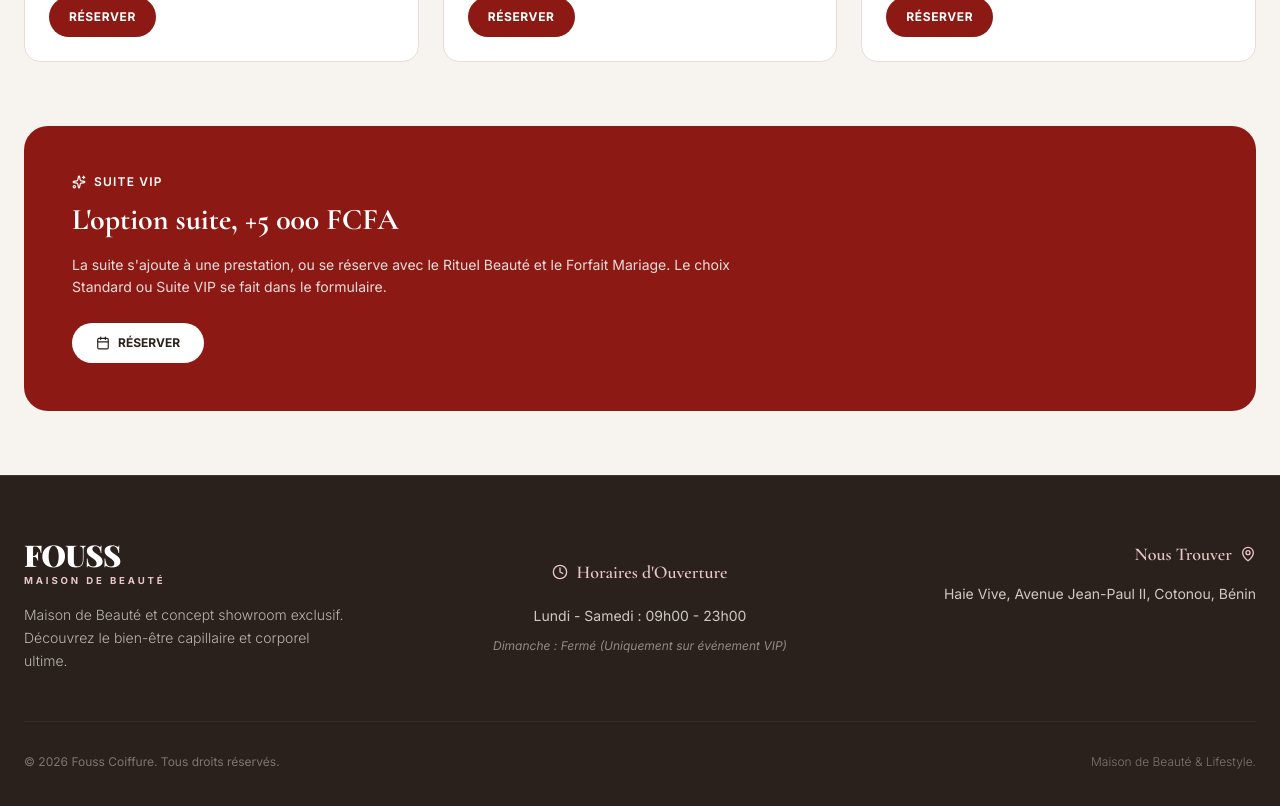
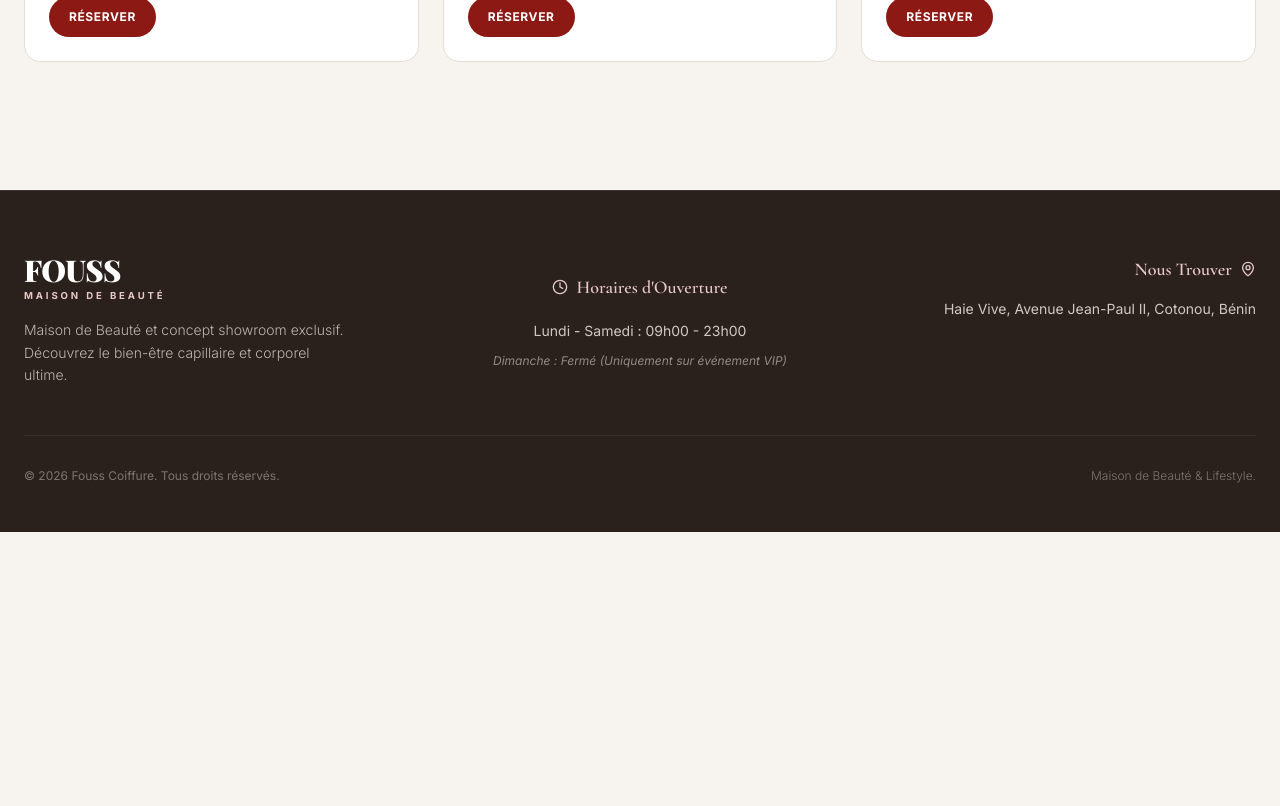
Before and after one commit to Soboure/fouss_coiffure, a React (Vite) app: page /tarifs in a window 1280 px wide. Shown: the part 820-1626 px from the top of the page. After the commit the page ends 1352 px from the top, so only its background shows below. Built offline with nearby package versions, Linux system fonts and the light colour scheme; a web font is replaced by a local one.

Commit message:
Retire le bandeau Suite VIP de la page tarifs.

```diff
--- a/src/TarifsPage.tsx
+++ b/src/TarifsPage.tsx
@@ -5,7 +5,7 @@
 
 import React, { useState } from 'react';
 import { Link } from 'react-router-dom';
-import { Clock, Sparkles, Calendar } from 'lucide-react';
+import { Clock } from 'lucide-react';
 import { motion, AnimatePresence } from 'motion/react';
 import Navbar from './Navbar';
 import Footer from './Footer';
@@ -118,20 +118,6 @@
           </motion.div>
         </AnimatePresence>
 
-        <section className="bg-bordeaux text-white rounded-3xl p-8 md:p-12">
-          <div className="flex items-center gap-2 text-xs font-semibold uppercase tracking-widest">
-            <Sparkles size={14} />
-            Suite VIP
-          </div>
-          <h2 className="text-3xl font-serif font-bold mt-3">L'option suite, +5 000 FCFA</h2>
-          <p className="text-white/85 text-sm mt-4 max-w-2xl leading-relaxed">
-            La suite s'ajoute à une prestation, ou se réserve avec le Rituel Beauté et le Forfait Mariage. Le choix Standard ou Suite VIP se fait dans le formulaire.
-          </p>
-          <Link to="/#booking" className="mt-6 inline-flex items-center gap-2 bg-white text-charcoal px-6 py-3 rounded-full text-xs font-bold uppercase">
-            <Calendar size={14} />
-            Réserver
-          </Link>
-        </section>
       </main>
 
       <Footer />
```
